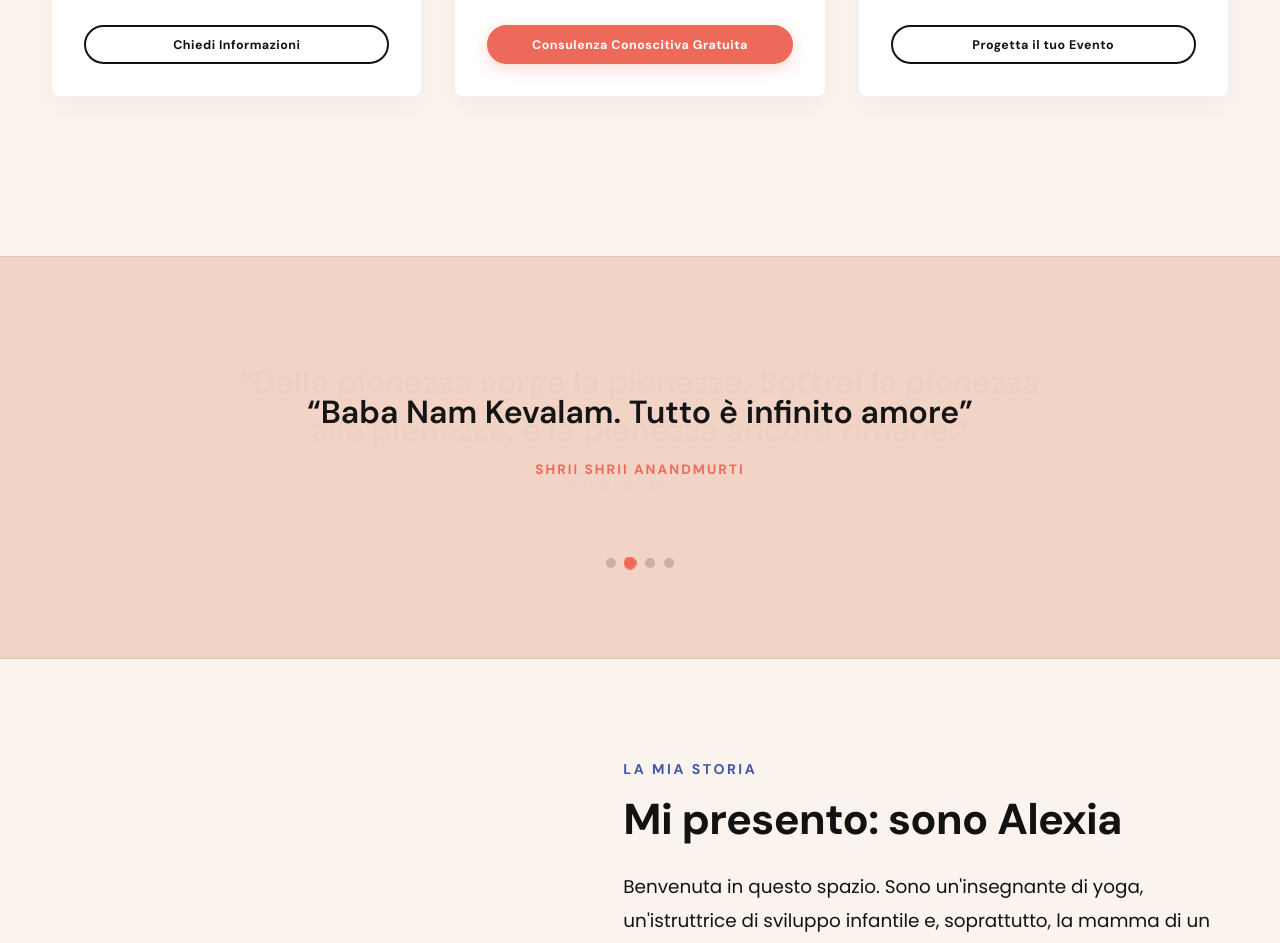
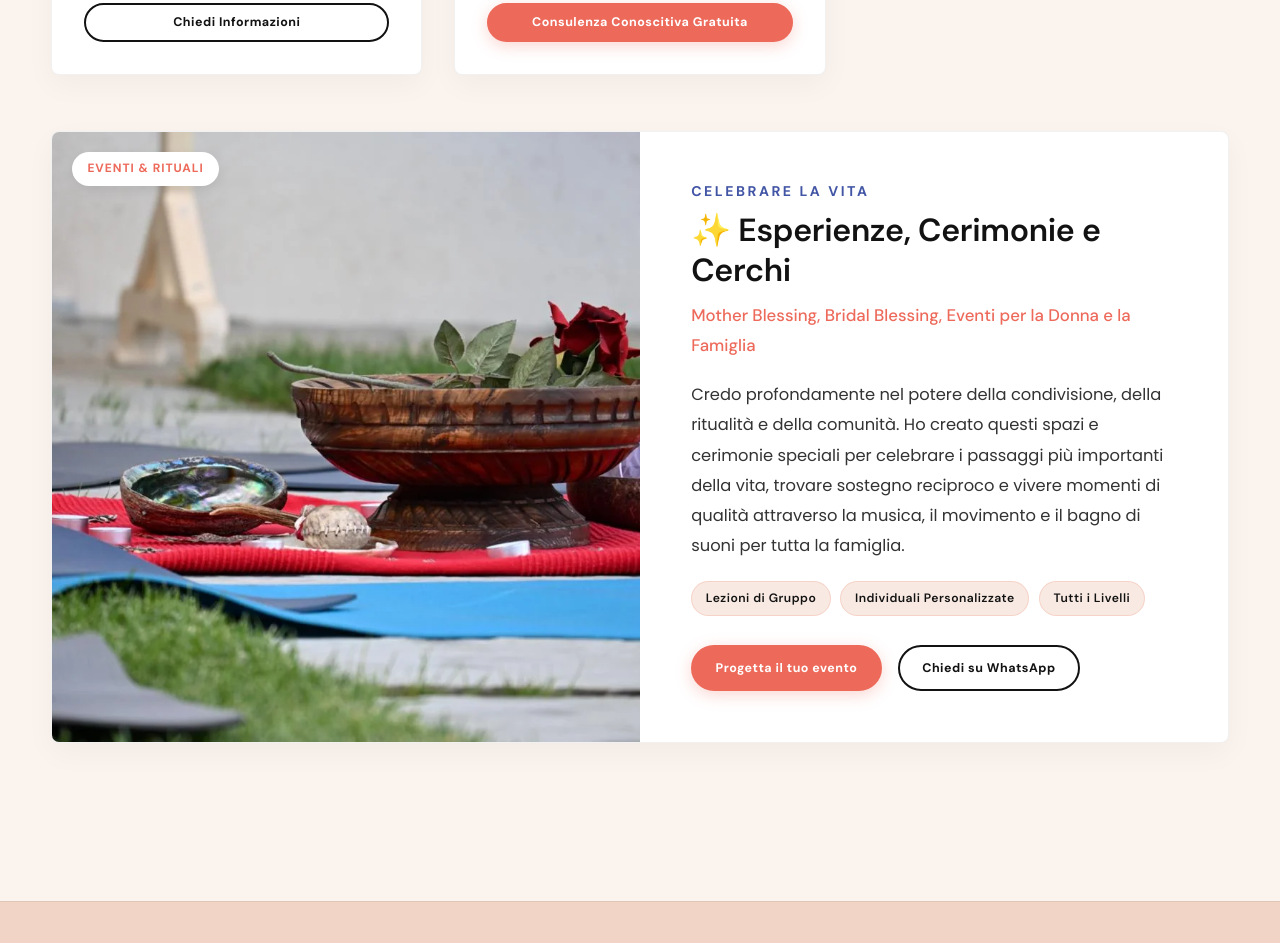
Before and after one commit to fprojetto/alexiagranato, a plain HTML site: page index.html in a window 1280 px wide. Shown: the part 6372-7315 px from the top of the page. Drawn offline with Linux system fonts and the light colour scheme.

Commit message:
add events as big card

```diff
--- a/index.html
+++ b/index.html
@@ -502,7 +502,7 @@
         </div>
 
         <!-- ==========================================
-             4. 3-COLUMN GRID: YOGA BIMBI, DAL GREMBO, RITI & EVENTI
+             4. 2-COLUMN GRID: YOGA BIMBI & DAL GREMBO
              ========================================== -->
         <div class="courses-grid-3" id="percorsi-esclusivi">
           <!-- Yoga Bimbi -->
@@ -550,31 +550,41 @@
               </div>
             </div>
           </div>
+        </div>
 
-          <!-- Riti di Passaggio & Eventi -->
-          <div class="course-box" data-category="esclusivi">
-            <div class="course-box-image">
+        <!-- ==========================================
+             1. Riti di Passaggio & Eventi (Editorial Feature)
+             ========================================== -->
+        <div class="course-card-editorial" id="eventi-e-riti" data-category="esclusivi">
+          <div class="course-card-image">
             <img src="assets/images/riti-femminili.webp" alt="Riti di Passaggio ed Eventi Famiglia" loading="lazy">
             <span class="course-badge">Eventi & Rituali</span>
           </div>
-            <div class="course-box-content">
+          <div class="course-card-body">
             <div>
               <h4>Celebrare la Vita</h4>
               <h3>✨ Esperienze, Cerimonie e Cerchi</h3>
-                <span class="subtitle">Blessingway, Suono & Cerimonie</span>
+              <span class="course-card-subtitle">Mother Blessing, Bridal Blessing, Eventi per la Donna e la Famiglia</span>
               <p>
                 Credo profondamente nel potere della condivisione, della ritualità e della comunità. Ho creato questi spazi e cerimonie speciali per celebrare i passaggi più importanti della vita, trovare sostegno reciproco e vivere momenti di qualità attraverso la musica, il movimento e il bagno di suoni per tutta la famiglia.
               </p>
+
+            <div class="course-meta-tags">
+              <span class="meta-tag">Lezioni di Gruppo</span>
+              <span class="meta-tag">Individuali Personalizzate</span>
+              <span class="meta-tag">Tutti i Livelli</span>
             </div>
-              <div style="margin-top: 1.2rem;">
-                <button onclick="openBookingModal('Riti di Passaggio ed Eventi')" class="btn btn-outline btn-sm" style="width: 100%;">
-                  Progetta il tuo Evento
+            </div>
+            <div style="display: flex; gap: 1rem; flex-wrap: wrap;">
+              <button onclick="openBookingModal('Riti di Passaggio ed Eventi')" class="btn btn-primary btn-sm">
+                Progetta il tuo evento
               </button>
+              <a href="https://wa.me/393792631325?text=Ciao%20Alexia,%20vorrei%20informazioni%20su%20Hatha%20Yoga%20Donna" target="_blank" rel="noopener noreferrer" class="btn btn-outline btn-sm">
+                Chiedi su WhatsApp
+              </a>
             </div>
           </div>
         </div>
-        </div>
-
       </div>
     </section>
 
```
Lines whose indentation alone changed are shown as unchanged.
